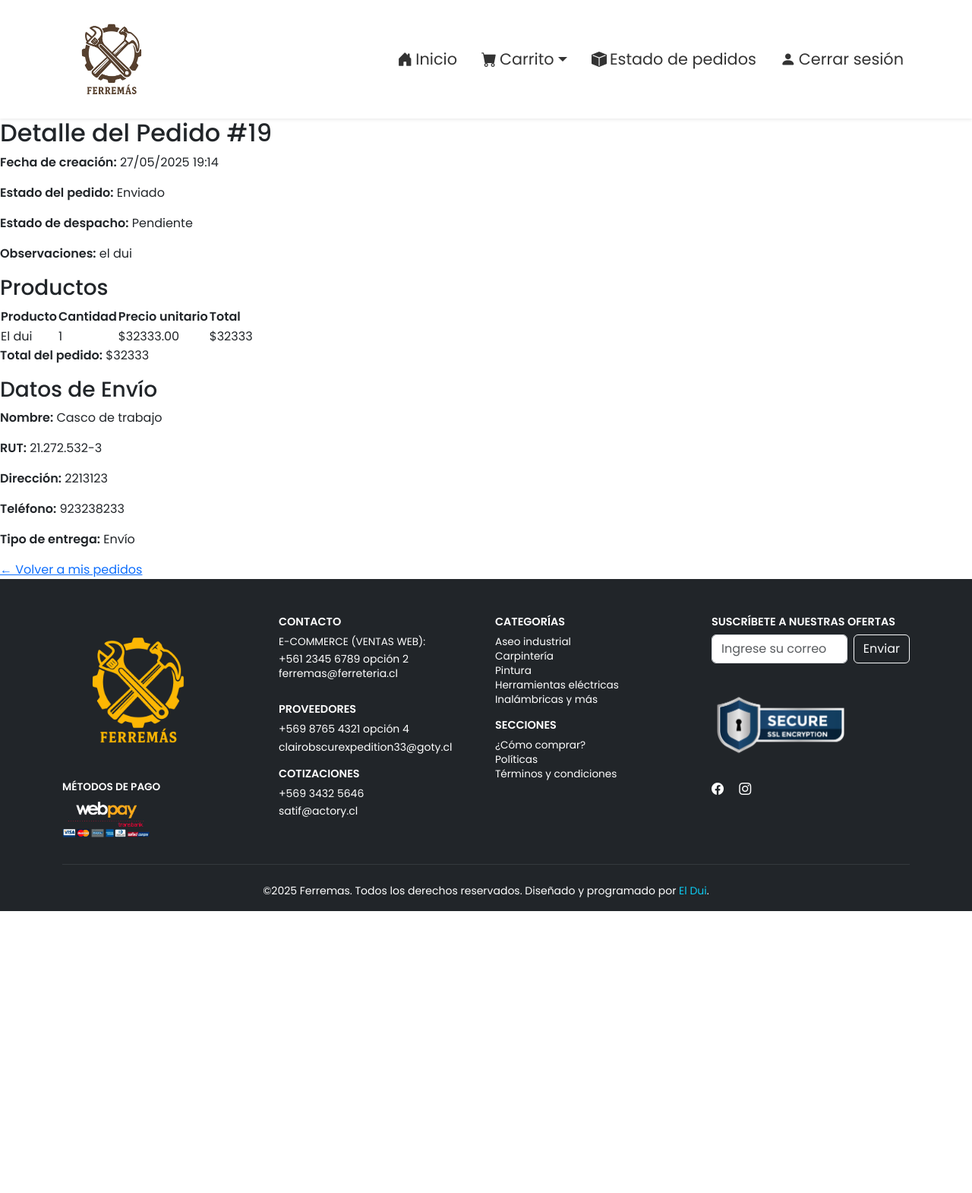
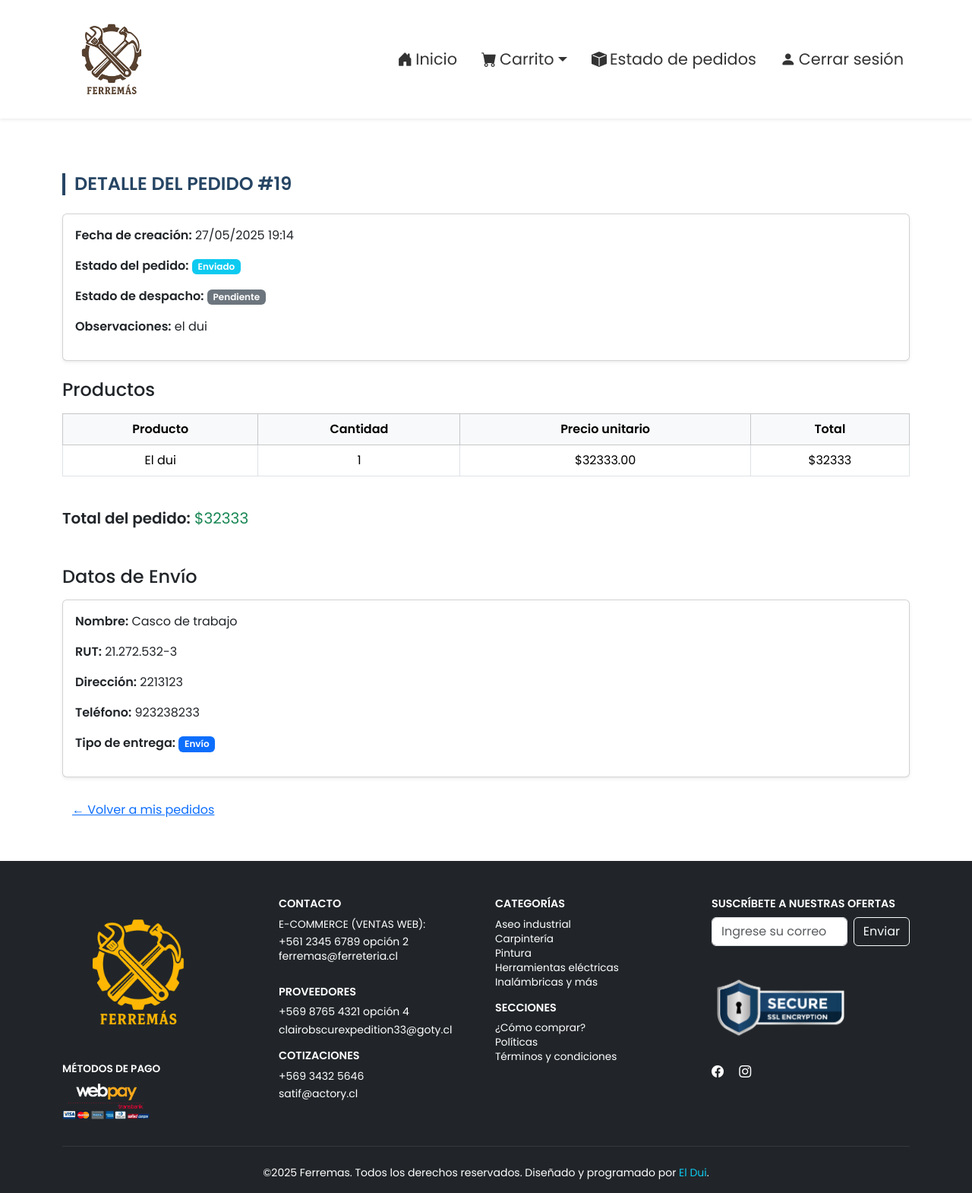
Before and after one commit to Liuflee/ferremas, a Django app: page /mis_pedidos/19/ in a window 1280 px wide. Shown: the whole page at 76% size. Before the commit the page ends 1199 px from the top, so only its background shows below. Run offline with Django 5.2, Linux system fonts and the light colour scheme; a user stored in the database is signed in; data comes from the database, SQL or seed files in the repository; both versions use the stored data as it was after the commit.

Commit message:
Estilos estados de pedido
Estilos de estados de pedido y detalle seguimiento

```diff
--- a/tienda/templates/tienda/detalle_pedido.html
+++ b/tienda/templates/tienda/detalle_pedido.html
@@ -1,12 +1,20 @@
 {% extends "base.html" %}
+
 {% block content %}
-<h2>Detalle del Pedido #{{ pedido.id }}</h2>
+<div class="container py-4">
+    <h2 class="seccion-titulo mb-4">Detalle del Pedido #{{ pedido.id }}</h2>
 
+    <div class="card mb-4 shadow-sm">
+        <div class="card-body">
             <p><strong>Fecha de creación:</strong> {{ pedido.fecha_creacion|date:"d/m/Y H:i" }}</p>
-<p><strong>Estado del pedido:</strong> {{ pedido.get_estado_display }}</p>
+            <p><strong>Estado del pedido:</strong>
+                <span class="badge bg-info">{{ pedido.get_estado_display }}</span>
+            </p>
 
             {% if pedido.orden_despacho %}
-    <p><strong>Estado de despacho:</strong> {{ pedido.orden_despacho.get_estado_display }}</p>
+                <p><strong>Estado de despacho:</strong>
+                    <span class="badge bg-secondary">{{ pedido.orden_despacho.get_estado_display }}</span>
+                </p>
                 {% if pedido.orden_despacho.get_estado_display == "rechazada" %}
                     <p><strong>Motivo de rechazo:</strong> {{ pedido.orden_despacho.motivo_rechazo }}</p>
                 {% endif %}
@@ -14,12 +22,17 @@
                     <p><strong>Observaciones:</strong> {{ pedido.orden_despacho.observaciones }}</p>
                 {% endif %}
             {% else %}
-    <p><strong>Estado de despacho:</strong> No asignado</p>
+                <p><strong>Estado de despacho:</strong>
+                    <span class="text-muted fst-italic">No asignado</span>
+                </p>
             {% endif %}
+        </div>
+    </div>
 
-<h3>Productos</h3>
-<table>
-    <thead>
+    <h4 class="mb-3">Productos</h4>
+    <div class="table-responsive mb-4">
+        <table class="table table-bordered align-middle text-center">
+            <thead class="table-light">
                 <tr>
                     <th>Producto</th>
                     <th>Cantidad</th>
@@ -38,17 +51,31 @@
                 {% endfor %}
             </tbody>
         </table>
+    </div>
 
-<p><strong>Total del pedido:</strong> ${{ pedido.total|floatformat:0 }}</p>
+    <p class="fs-5"><strong>Total del pedido:</strong> <span class="text-success">${{ pedido.total|floatformat:0 }}</span></p>
 
     {% if pedido.datos_compra %}
-    <h3>Datos de Envío</h3>
+        <h4 class="mt-5 mb-3">Datos de Envío</h4>
+        <div class="card shadow-sm">
+            <div class="card-body">
                 <p><strong>Nombre:</strong> {{ pedido.datos_compra.nombre }}</p>
                 <p><strong>RUT:</strong> {{ pedido.datos_compra.rut }}</p>
                 <p><strong>Dirección:</strong> {{ pedido.datos_compra.direccion }}</p>
                 <p><strong>Teléfono:</strong> {{ pedido.datos_compra.telefono }}</p>
-    <p><strong>Tipo de entrega:</strong> {% if pedido.datos_compra.envio %}Envío{% else %}Retiro{% endif %}</p>
+                <p><strong>Tipo de entrega:</strong>
+                    {% if pedido.datos_compra.envio %}
+                        <span class="badge bg-primary">Envío</span>
+                    {% else %}
+                        <span class="badge bg-warning text-dark">Retiro</span>
+                    {% endif %}
+                </p>
+            </div>
+        </div>
     {% endif %}
 
-<a href="{% url 'estado_pedidos' %}">← Volver a mis pedidos</a>
+    <a href="{% url 'estado_pedidos' %}" class="btn btn-link mt-4">
+        ← Volver a mis pedidos
+    </a>
+</div>
 {% endblock %}
```
Also changed, not shown: tienda/templates/tienda/estado_pedidos.html (+32 -12 lines), db.sqlite3, static/css/style.css (line endings or trailing spaces). Lines whose indentation alone changed are shown as unchanged.
